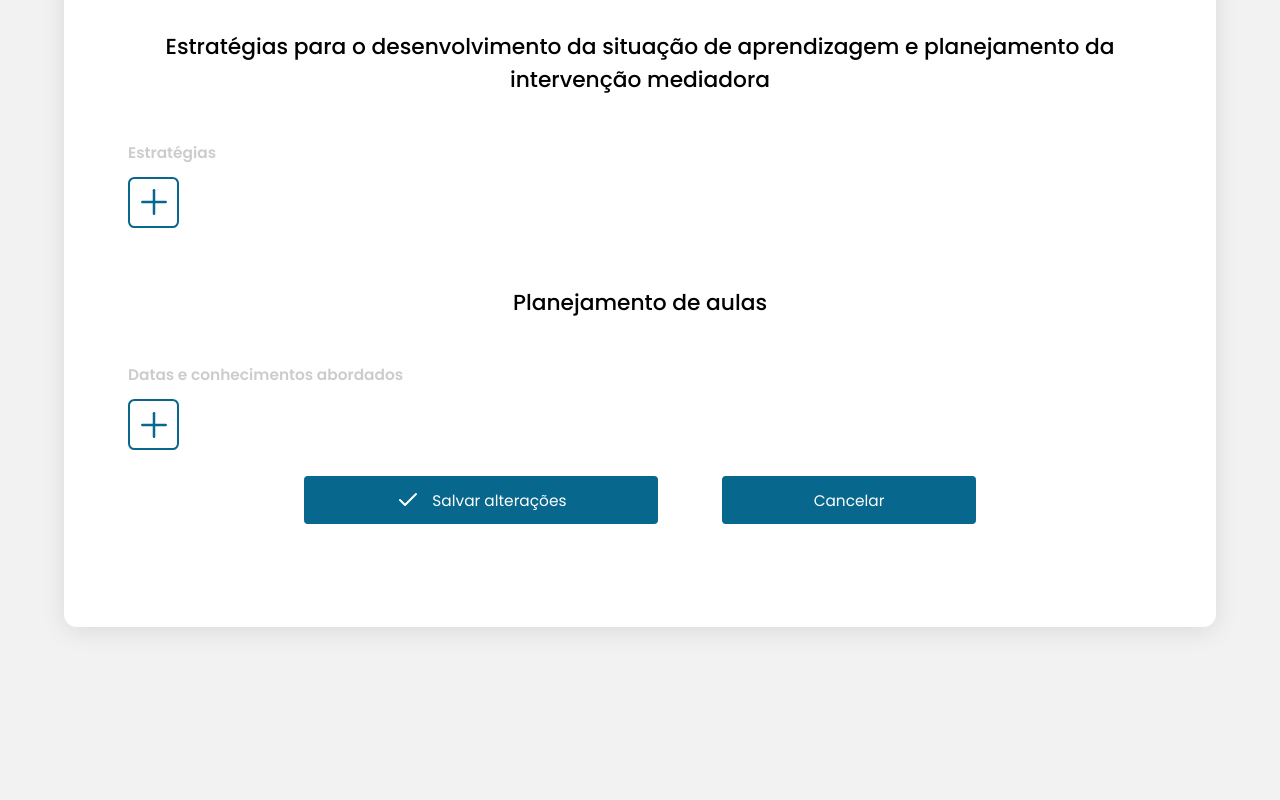
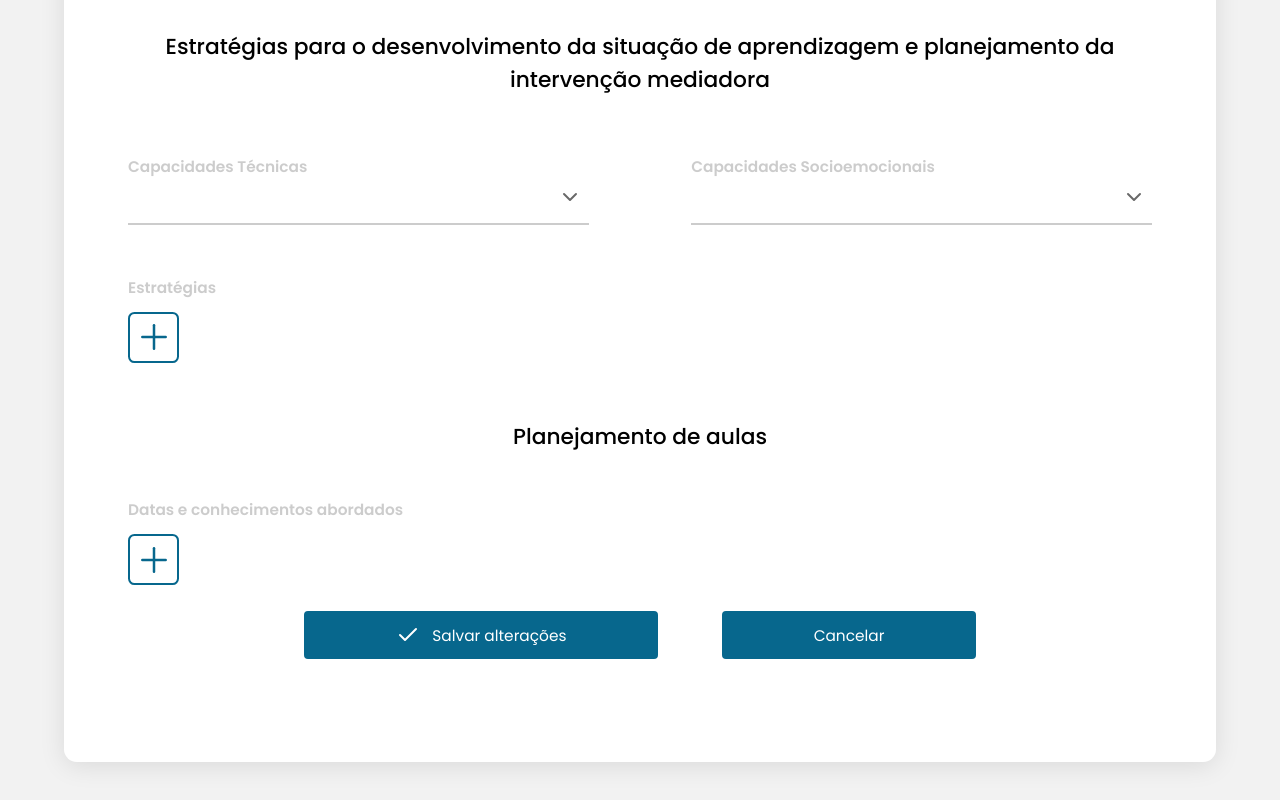
Before and after one commit to larissacoelho21/PlanneEdu-FrontEnd, a React (Vite) app in the folder PlanneEdu_Front/: page /addplans in a window 1280 px wide. Shown: the part 1174-1974 px from the top of the page. Before the commit the page ends 1839 px from the top, so only its background shows below. Built offline with nearby package versions, Linux system fonts and the light colour scheme.

Commit message:
Finalização da página referente a criação do plano de ensino

```diff
--- a/PlanneEdu_Front/src/Css/Teacher/AddPlans.css
+++ b/PlanneEdu_Front/src/Css/Teacher/AddPlans.css
@@ -262,6 +262,17 @@ button{
   gap: 1vw;
 }
 
+.capacidades{
+  margin: 1vw 0 3vw 0;
+  width: 100%;
+  display: flex;
+  justify-content: space-between;
+}
+
+.capacidades .tecnicas, .capacidades .socioemocionais{
+  width: 45%;
+}
+
 .add-card {
   width: 4vw;
   height: 4vw;
--- a/PlanneEdu_Front/src/Pages/Teacher/AddPlans.tsx
+++ b/PlanneEdu_Front/src/Pages/Teacher/AddPlans.tsx
@@ -58,50 +58,40 @@ function InputField({
   maxLength,
   maxValue,
 }: InputFieldProps) {
-  /* `isFilled` para controlar se o campo está preenchido (booleano) */
+  const [localValue, setLocalValue] = useState<string | number>(value);
+  /* verificando se o campo está preenchido para aplicar estilos ou animações (booleano) */
   const [isFilled, setIsFilled] = useState(false);
-  /* `localValue` para armazenar o valor do input e gerenciar alterações locais */
-  const [localValue, setLocalValue] = useState<string | number>(value);
-
-  /* `useEffect` que executa um efeito sempre que `localValue` muda */
   useEffect(() => {
-    /* define se 'isFilled' como true se o localValue não estiver vazio, acionando as animações */
     setIsFilled(localValue !== "");
-
-    /* lista de dependências: o efeito só funciona quando `localValue` é alterado */
   }, [localValue]);
 
+  /* função para gerenciar a mudança de valor do input */
   const handleInputChange = (event: React.ChangeEvent<HTMLInputElement>) => {
-    /* `inputValue` armazena o valor digitado pelo usuário */
-    let inputValue: string | number = event.target.value;
+    let inputValue: string = event.target.value;
 
-    /* verifica se o `type` do input é "number". se o tipo for "number", converta o valor para um número ou uma string vazia */
-    if (type === "number") {
-      inputValue = inputValue !== "" ? parseFloat(inputValue as string) : "";
-
-      /* garantir que inputValue seja um número antes de comparações */
-      if (typeof inputValue === "number") {
-        /* verificando se o valor não ultrapassa o limite máximo */
-        if (maxValue !== undefined && inputValue > maxValue) {
-          inputValue = maxValue;
-        }
-      }
-    }
-
-    /* analisando comprimento do valor */
-    if (
-      maxLength &&
-      typeof inputValue === "string" &&
-      inputValue.length > maxLength
-    ) {
+    /* limita o comprimento do valor de entrada */
+    if (maxLength && inputValue.length > maxLength) {
+      /* corta o excedente */
       inputValue = inputValue.slice(0, maxLength);
     }
 
-    /* atualizando o estado com o valor modificado */
-    setLocalValue(inputValue);
+    /* converte para número se o tipo do input for "number" */
+    if (type === "number") {
+      let numericValue = inputValue !== "" ? parseFloat(inputValue) : ""; // Conversão para número
 
-    /* propaga a mudança se necessário */
+      /* verifica o valor máximo permitido */
+      if (maxValue !== undefined && typeof numericValue === "number" && numericValue > maxValue) {
+        numericValue = maxValue;
+      }
+
+      setLocalValue(numericValue);
+    } else {
+      setLocalValue(inputValue);
+    }
+
+    // Propaga o valor atualizado para o pai, se `onChange` estiver definido
     if (onChange) {
+      event.target.value = inputValue;
       onChange(event);
     }
   };
@@ -179,6 +169,12 @@ export function AddPlans() {
   const [valueRecursosStra, setValueRecursosStra] = useState<SelectOption[]>(
     []
   );
+  const [valueCapTecnicasStra, setValueCapTecnicasStra] = useState<SelectOption[]>(
+    []
+  );
+  const [valueCapSocioStra, setValueCapSocioStra] = useState<SelectOption[]>(
+    []
+  );
   const [perguntasMediadoras, setPerguntasMediadoras] = useState<string>("");
 
   /* definindo a estrutura do tipo dos dados */
@@ -202,10 +198,6 @@ export function AddPlans() {
   const [editingStrategyIndex, setEditingStrategyIndex] = useState<
     number | null
   >(null);
-
-  useEffect(() => {
-    console.log("passou aqui");
-  }, [togglePopUpStrategy]);
 
   /* função para iniciar a edição de uma estratégia */
   const startEditingStra = (index: number, id: number) => {
@@ -613,6 +605,7 @@ export function AddPlans() {
               type="number"
               id="carg-h"
               onWheel={(event) => event.currentTarget.blur()}
+              maxLength={3}
             />
           </div>
 
@@ -622,6 +615,7 @@ export function AddPlans() {
               type="number"
               id="qtd-aulas"
               onWheel={(event) => event.currentTarget.blur()}
+              maxLength={3}
             />
           </div>
 
@@ -631,6 +625,7 @@ export function AddPlans() {
               type="number"
               id="semestre"
               onWheel={(event) => event.currentTarget.blur()}
+              maxLength={1}
             />
           </div>
 
@@ -640,6 +635,7 @@ export function AddPlans() {
               type="number"
               id="ano"
               onWheel={(event) => event.currentTarget.blur()}
+              maxLength={4}
             />
           </div>
         </div>
@@ -669,6 +665,28 @@ export function AddPlans() {
             Estratégias para o desenvolvimento da situação de aprendizagem e
             planejamento da intervenção mediadora
           </h3>
+
+          <div className="capacidades">
+            <div className="tecnicas">
+              <label>Capacidades Técnicas</label>
+              <Multiselect
+                options={options}
+                value={valueCapTecnicasStra}
+                onChange={setValueCapTecnicasStra}
+                multiple
+              />
+            </div>
+            <div className="socioemocionais">
+              <label>Capacidades Socioemocionais</label>
+              <Multiselect
+                options={options}
+                value={valueCapSocioStra}
+                onChange={setValueCapSocioStra}
+                multiple
+              />
+            </div>
+          </div>
+
           <label>Estratégias</label>
           <button
             className="add-card"
@@ -716,8 +734,7 @@ export function AddPlans() {
                     value={cargaHoraria !== null ? cargaHoraria : ""}
                     onChange={handleCargaHorariaChange}
                     onWheel={(event) => event.currentTarget.blur()}
-                    min={1}
-                    max={3}
+                    maxLength={3}
                   />
                 </div>
 
```
